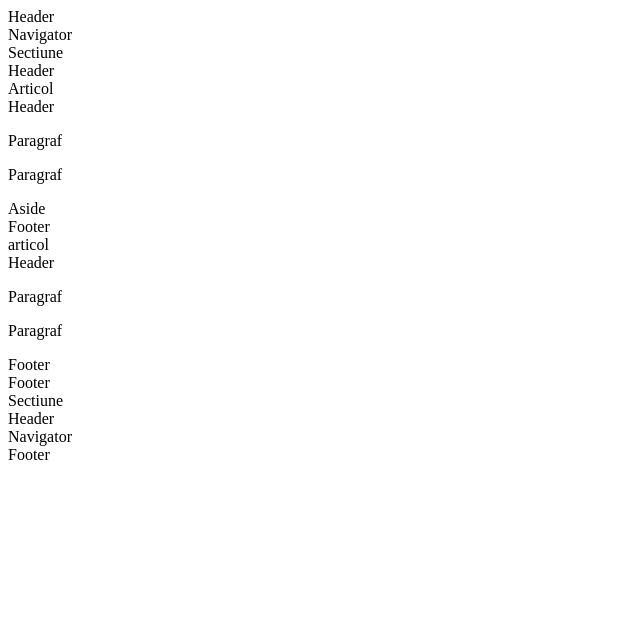
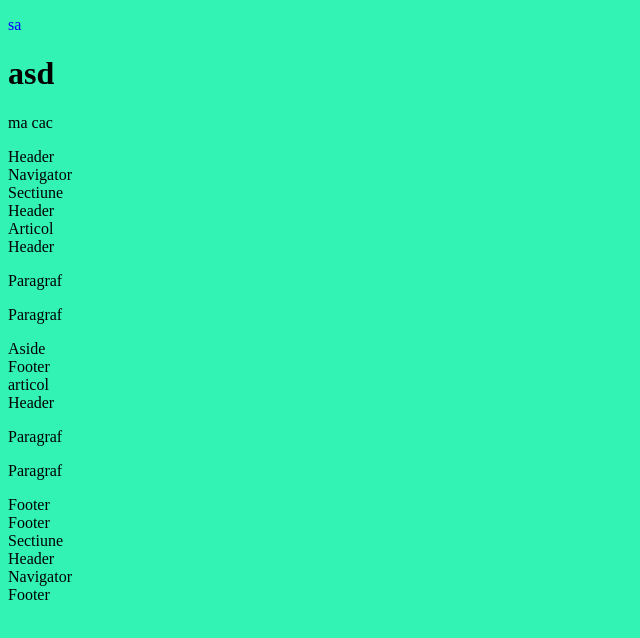
Before and after one commit to sergiuradu/html2023, a plain HTML site: page curs1/ap11.html in a window 1280 px wide. Shown: the whole page, without its empty margins (0-640 px from the left). Drawn offline with Linux system fonts and the light colour scheme.

Commit message:
curs 1 Update

```diff
--- a/curs1/ap11.html
+++ b/curs1/ap11.html
@@ -1,12 +1,17 @@
 <!DOCTYPE html>
 <html lang="en">
 <head>
+    <link rel='stylesheet' href='/curs1/css/style.css' type='text/css' />
     <meta charset="UTF-8">
     <meta http-equiv="X-UA-Compatible" content="IE=edge">
     <meta name="viewport" content="width=device-width, initial-scale=1.0">
     <title>Document</title>
 </head>
 <body>
+    <p class="paragraf">
+        sa <h1>asd</h1> ma cac
+       </p>
+
     <header>
         Header
         <nav>
--- /dev/null
+++ b/curs1/css/style.css
@@ -0,0 +1,7 @@
+body {
+    background-color: rgb(50, 243, 179);
+}
+
+.paragraf {
+    color: blue;
+}
```
